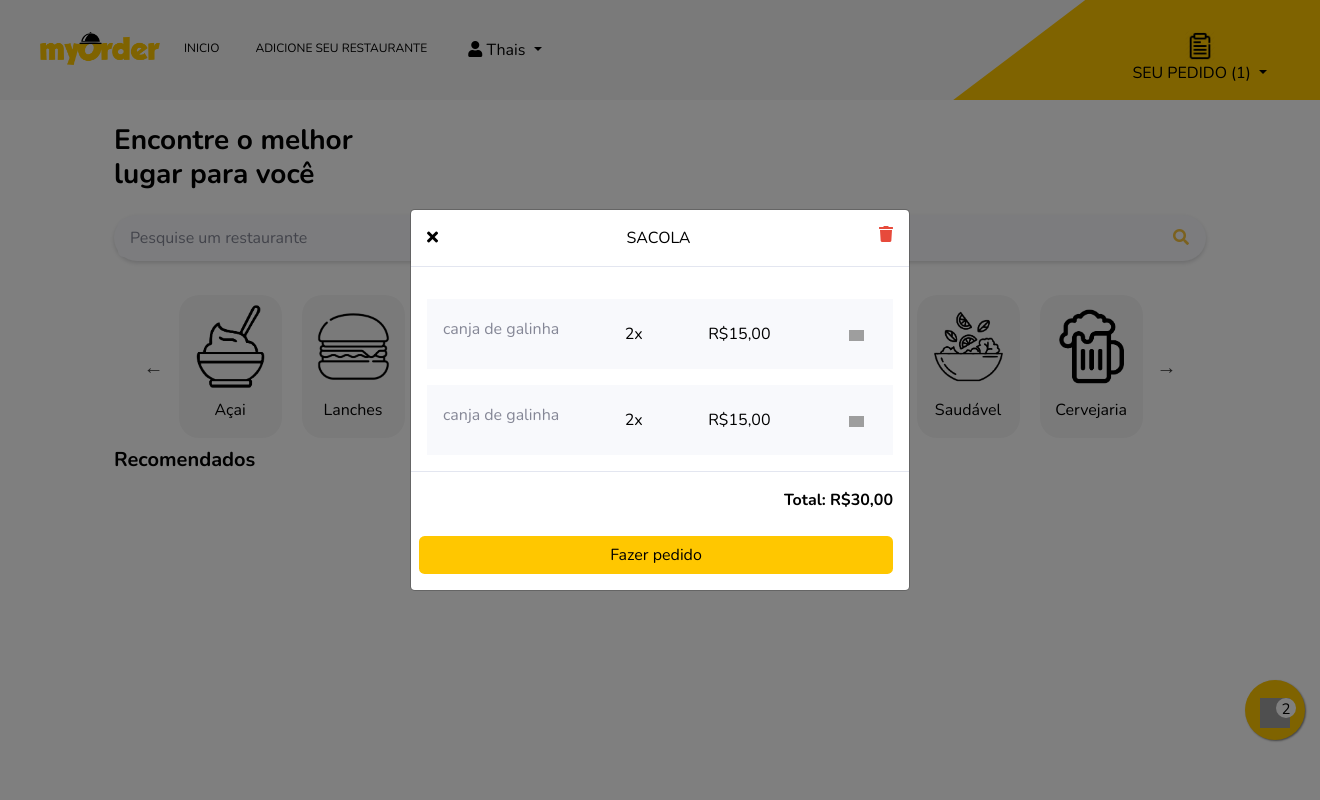
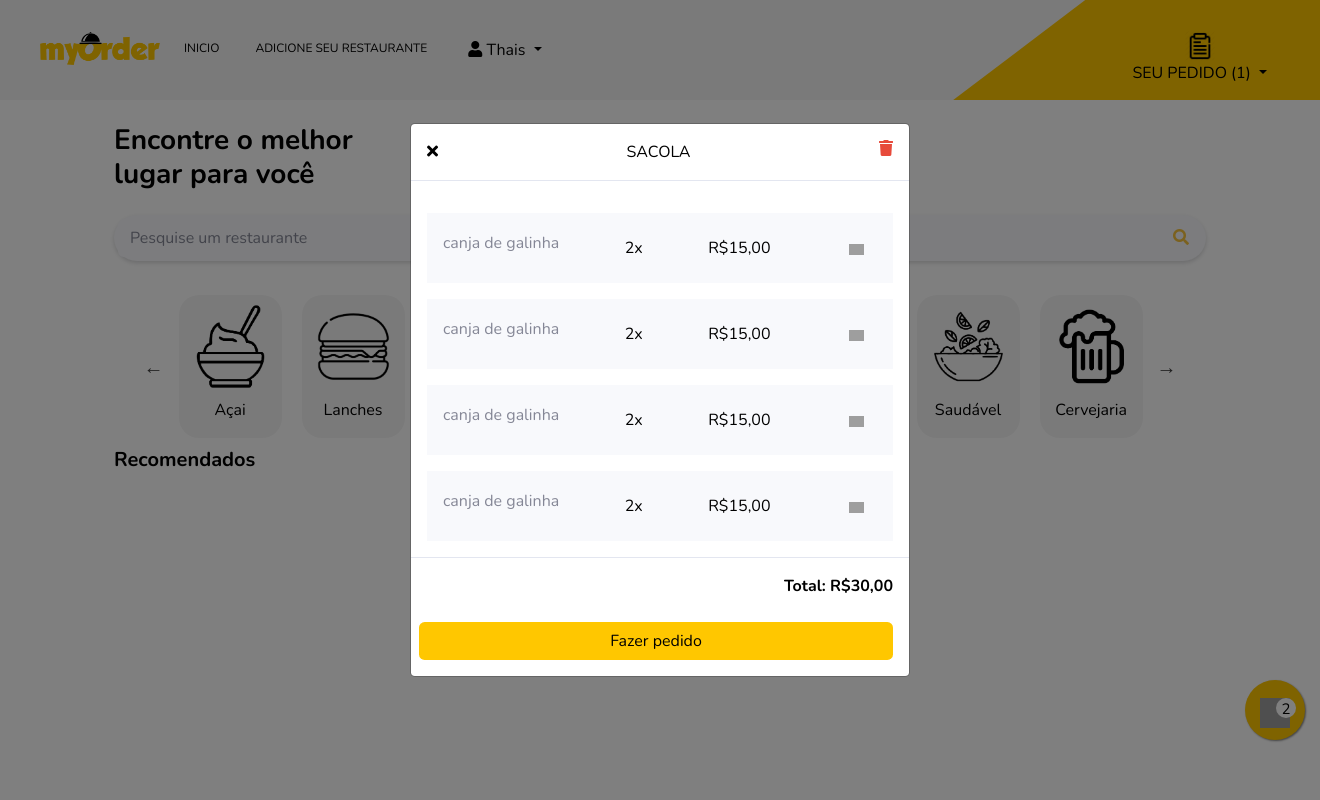
Before and after one commit to DhemesonSiqueira/frontend-client-myorder, a PHP site: page /home.php in a window 1320 px wide, after a click that opens the changed part; the page is wider, and only the part inside the window is pictured. Run offline with PHP 8.4, Linux system fonts and the light colour scheme; some libraries are stand-ins or nearby versions; grey boxes are pictures that could not be loaded.

Commit message:
Sacola itens

```diff
--- a/js/sacola.js
+++ b/js/sacola.js
@@ -0,0 +1,17 @@
+var conteinerItens = document.getElementById("conteiner-itens");
+
+function addItem () {
+    conteinerItens.innerHTML += `
+    <div class="col-md-4 mt-2 mb-2">
+        <a class="nome" href="index.php">
+            <div class="card p-3">
+                <div class="d-flex flex-row mb-3 "><img class="banner" src="${ restaurante.image || "./img/bannerweb.jpg" }"></div>
+                <span><b>${restaurante.name}</b></span>
+            </div>
+        </a>
+    </div>`;
+}
+
+function removeItem(element) {
+    conteinerItens.removeChild(element)
+}
--- a/sacola.php
+++ b/sacola.php
@@ -11,6 +11,7 @@
 <div class=" modal fade" id="exampleModalCenter" tabindex="-1" role="dialog" aria-labelledby="exampleModalCenterTitle" aria-hidden="true">
   <div class="modal-dialog modal-dialog-centered" role="document">
     <div class="modal-content">
+      <!-- HEAD -->
       <div class="modal-header">
         <!---->
         <span aria-hidden="true" data-dismiss="modal"><i class="fas fa-close"></i></span>
@@ -19,7 +20,8 @@
         <i class="text-danger fa fa-trash"></i>
 
       </div>
-      <div class="modal-body">
+      <div class="modal-body" id="conteiner-itens">
+        <!-- ITEM -->
         <div class="bg-light comments-box p-3 mt-3">
           <div class="d-flex justify-content-between align-items-center"></div>
           <div class="d-flex justify-content-between align-items-center">
@@ -27,6 +29,27 @@
             <div class="text-center">2x</div>
             <div class="text-center">R$15,00</div>
             <span>
+              <div class="btn-group">
+                <a class="btn" data-toggle="dropdown" href="#">
+                  <img src="https://image.flaticon.com/icons/png/512/64/64576.png" width="15px" alt="">
+                  <span class="caret"></span>
+                </a>
+                <ul class="dropdown-menu">
+                  <div class="dropdown-item" style="cursor: pointer;" id="editarItem">Editar item</div>
+                  <div class="dropdown-item" style="cursor: pointer;" id="apagarItem" onclick="removeItem(this)">Remover item</div>
+                </ul>
+              </div>
+            </span>
+          </div>
+        </div>
+        <!-- ITEM -->
+        <div class="bg-light comments-box p-3 mt-3">
+          <div class="d-flex justify-content-between align-items-center"></div>
+          <div class="d-flex justify-content-between align-items-center">
+            <h6 class="text-muted">canja de galinha</h6>
+            <div class="text-center">2x</div>
+            <div class="text-center">R$15,00</div>
+            <span class="">
               <div class="btn-group">
                 <a class="btn" data-toggle="dropdown" href="#">
                   <img src="https://image.flaticon.com/icons/png/512/64/64576.png" width="15px" alt="">
@@ -60,12 +83,35 @@
             </span>
           </div>
         </div>
+        <div class="bg-light comments-box p-3 mt-3">
+          <div class="d-flex justify-content-between align-items-center"></div>
+          <div class="d-flex justify-content-between align-items-center">
+            <h6 class="text-muted">canja de galinha</h6>
+            <div class="text-center">2x</div>
+            <div class="text-center">R$15,00</div>
+            <span class="">
+              <div class="btn-group">
+                <a class="btn" data-toggle="dropdown" href="#">
+                  <img src="https://image.flaticon.com/icons/png/512/64/64576.png" width="15px" alt="">
+                  <span class="caret"></span>
+                </a>
+                <ul class="dropdown-menu">
+                  <a class="dropdown-item" href="#">Editar item</a>
+                  <a class="dropdown-item" href="#">Remover item</a>
+                </ul>
+              </div>
+            </span>
+          </div>
+        </div>
+
       </div>
+
+      <!-- FOOTER -->
       <div class="modal-footer">
         <b>
           <p>Total: R$30,00</p>
         </b> <br>
-        <button type="button" class=" btn  col-md-12 btn-amarelo">Fazer pedido</button>
+        <button onclick="" type="button" class=" btn  col-md-12 btn-amarelo">Fazer pedido</button>
       </div>
     </div>
   </div>
@@ -92,3 +138,5 @@
   </div>
   <img style="margin-top:16px" width="50%" height="50%" src="./img/bag-icon.svg" />
 </a>
+
+<script src="./js/sacola.js"></script>
```
